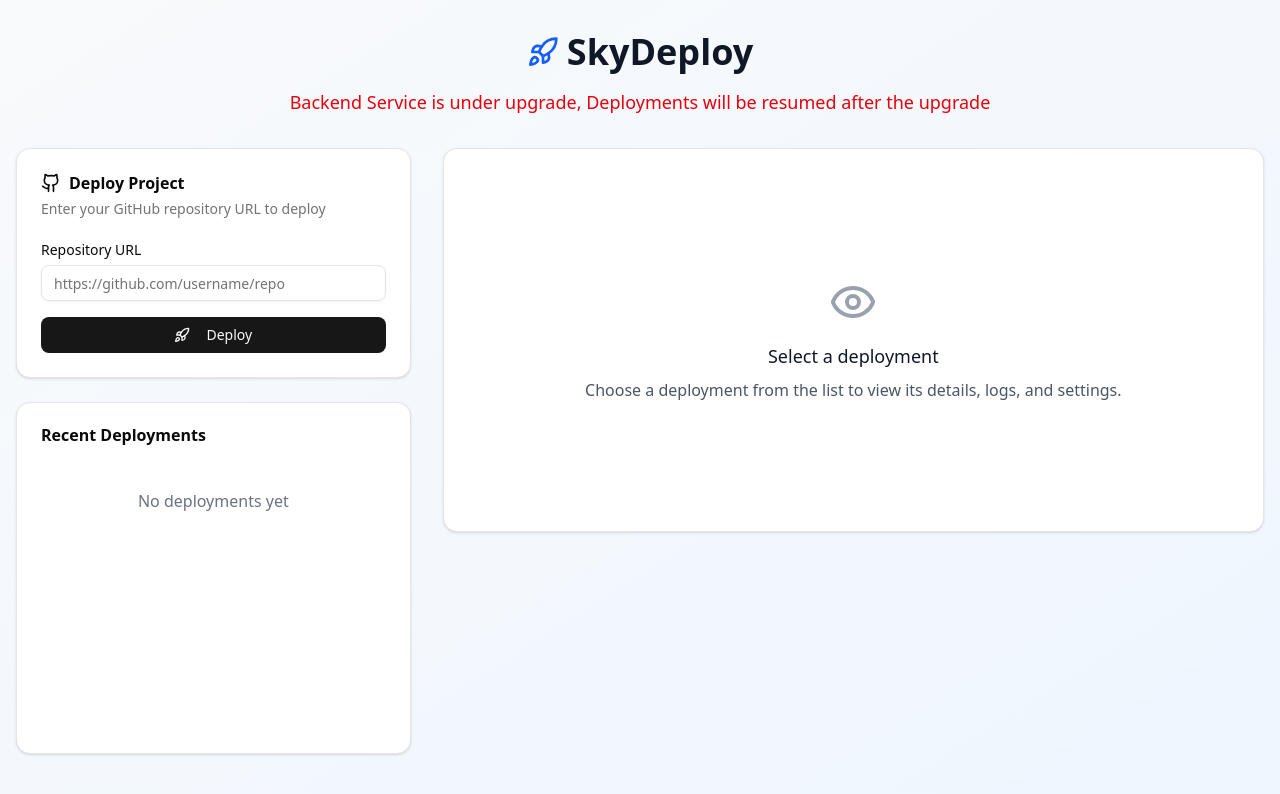
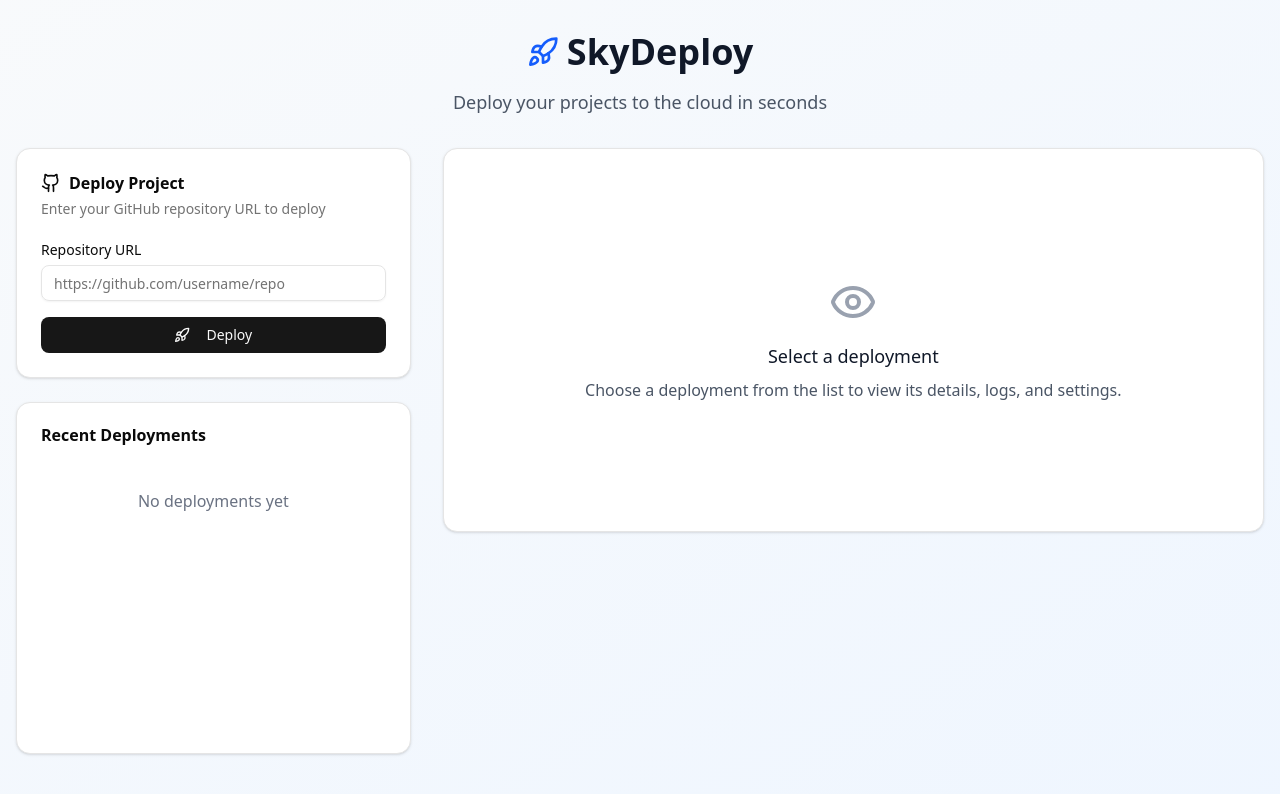
Before and after one commit to Priyanshu-sde/SkyDeploy, a React (Vite) app in the folder web/: page / in a window 1280 px wide. Shown: the top 794 px of the page. Built offline with nearby package versions, Linux system fonts and the light colour scheme.

Commit message:
fix: update deployment message to reflect new project deployment capabilities

```diff
--- a/web/src/App.tsx
+++ b/web/src/App.tsx
@@ -192,7 +192,7 @@
             <Rocket className="h-8 w-8 text-blue-600 mr-2" />
             <h1 className="text-4xl font-bold text-gray-900">SkyDeploy</h1>
           </div>
-          <p className="text-red-600 text-lg">Backend Service is under upgrade, Deployments will be resumed after the upgrade</p>
+          <p className="text-gray-600 text-lg">Deploy your projects to the cloud in seconds</p>
         </div>
 
         <div className="grid grid-cols-1 lg:grid-cols-3 gap-8">
```
